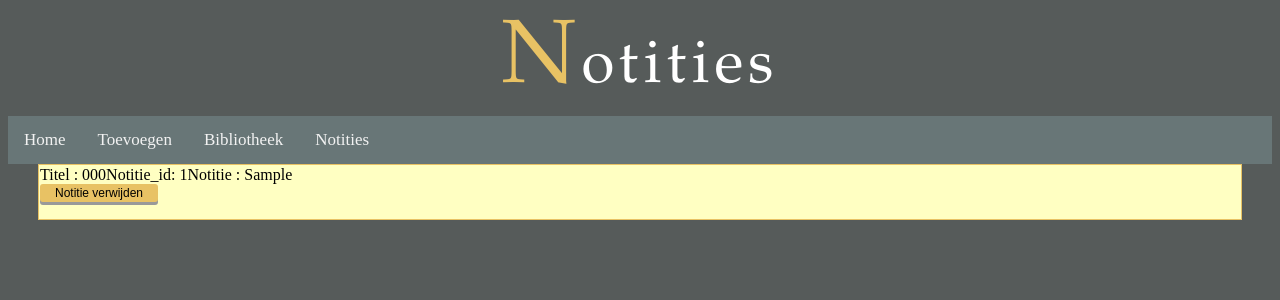
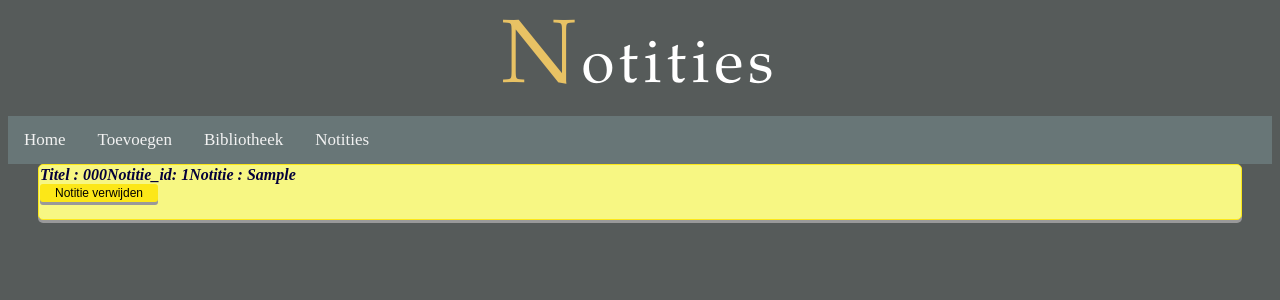
Before and after one commit to EvanderVegt/ProjectBibliotheek, a PHP site: page /notities.php in a window 1280 px wide. Shown: the top 300 px of the page. Run offline with PHP 8.4, Linux system fonts and the light colour scheme; tables that the repository leaves empty or names only in its code hold one stand-in row (values such as "Sample post").

Commit message:
Notities weergeven aanpassen3

```diff
--- a/bibliotheek.css
+++ b/bibliotheek.css
@@ -40,10 +40,14 @@ header::first-letter {
 .center {
     margin: auto;
     width: 60%;
-    border: 1px solid #e8c264;
+    font-style: oblique;
+    font-weight: bold;
+    border-radius: 5px;
+    border: 1px solid #fce718;
     padding: 1px;
-    background-color: #ffffc2;
-    color: black;
+    background-color: #f7f783;
+    box-shadow: 0 3px #999;
+    color: #04013b;
     width: 1200px;
 }
 
@@ -115,3 +119,27 @@ body {background-color: #565b5a;}
   box-shadow: 0 5px #f2f2f2;
   transform: translateY(2px);
 }
+
+.button1 {
+  padding: 2px 15px;
+  font-size: 12px;
+  text-align: center;
+  cursor: pointer;
+  outline: none;
+  color: black;
+  background-color: #fce718;
+  border: none;
+  border-radius: 3px;
+  box-shadow: 0 3px #999;
+}
+
+.button1:hover {
+  background-color: #f7f783;
+  color: black;
+}
+
+.button1:active {
+  background-color: #c3edf7;
+  box-shadow: 0 5px #f7f783;
+  transform: translateY(2px);
+}
--- a/notities.php
+++ b/notities.php
@@ -59,7 +59,7 @@
                     <form action="notities.php" method="post">
                         <input type="hidden" name="delete" value="yes">
                         <input type="hidden" name="Notitie_id" value="$row[0]">
-                        <input class="button" type="submit" value="Notitie verwijden">
+                        <input class="button1" type="submit" value="Notitie verwijden">
                     </form>
             <?php
                  }
```
